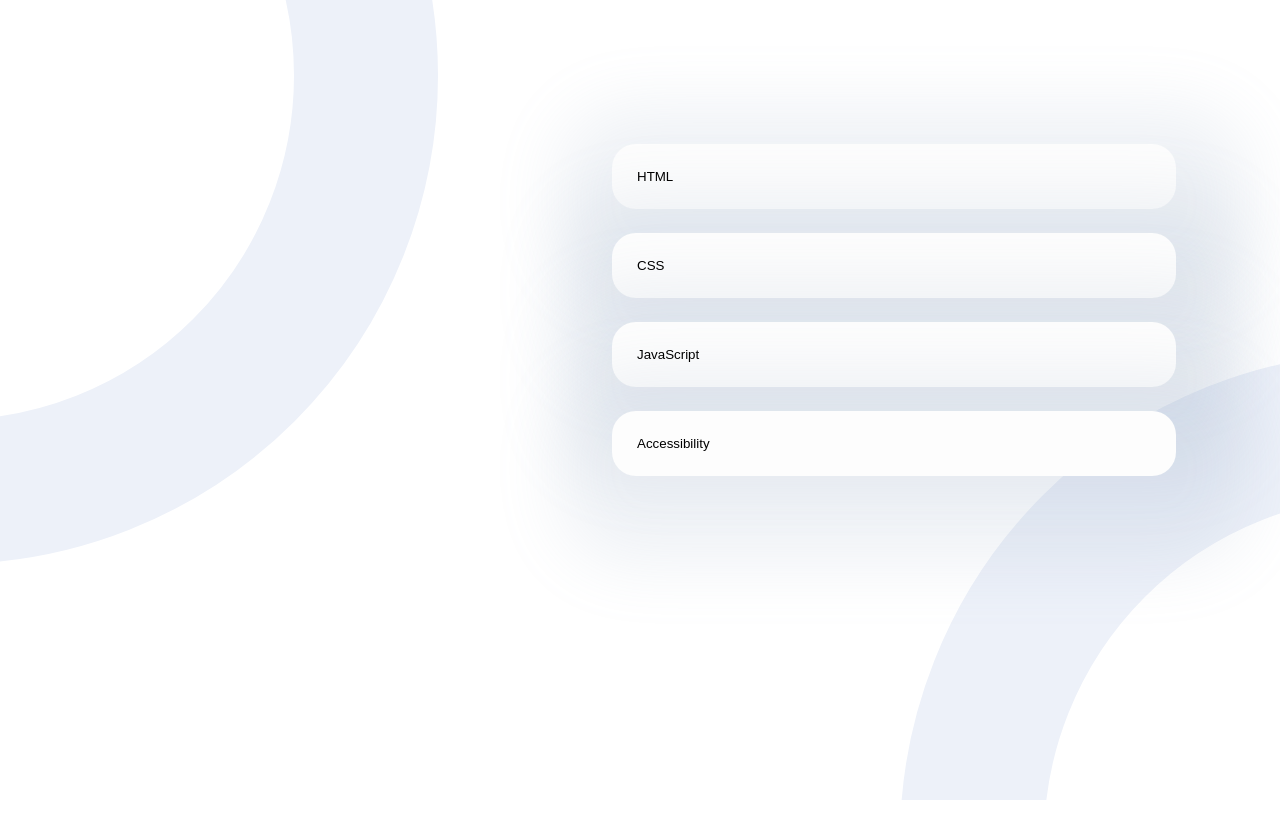
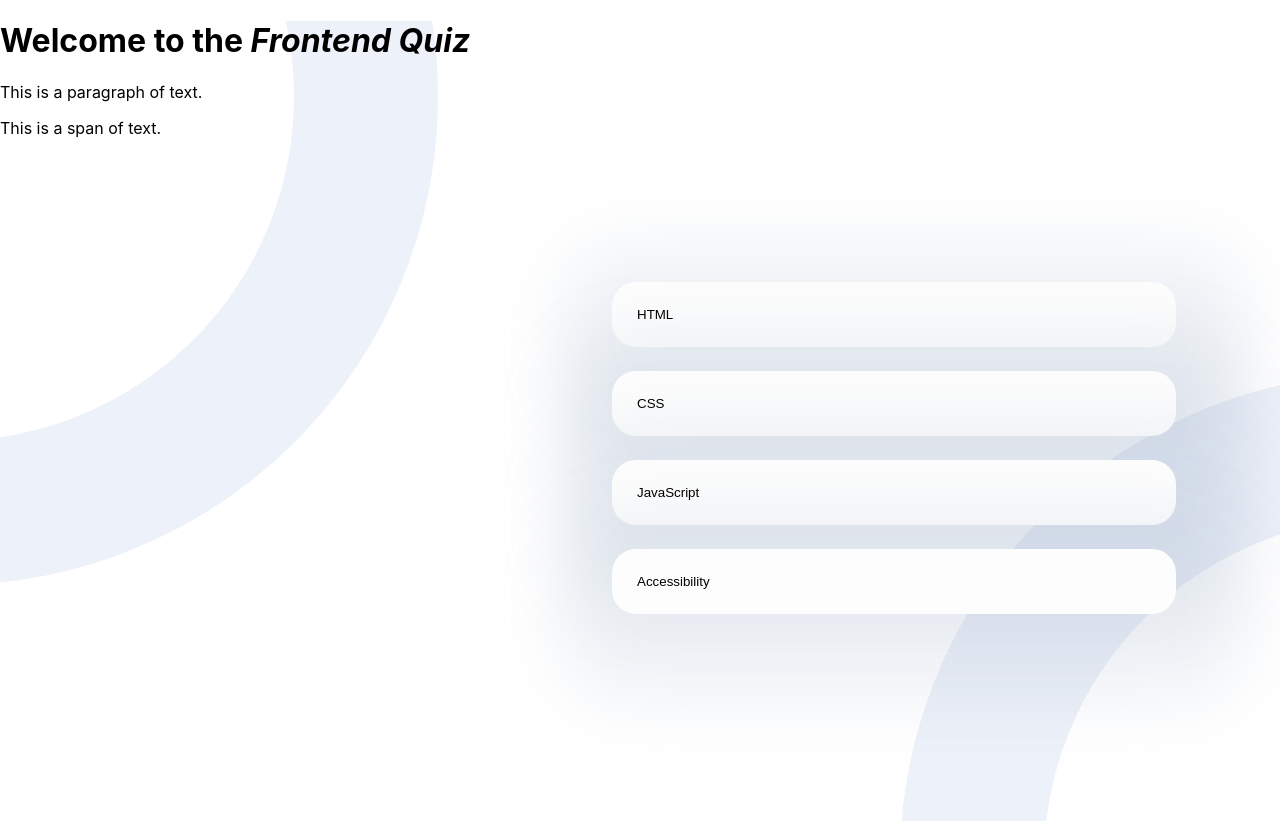
Before and after one commit to codey-sudo/FrontendQuiz, a React (Create React App) app in the folder frontend-quiz/: page / in a window 1280 px wide. Before the commit the page ends 800 px from the top, so only its background shows below. Built offline with nearby package versions, Linux system fonts and the light colour scheme.

Commit message:
Added new file for new component

```diff
--- a/frontend-quiz/src/App.jsx
+++ b/frontend-quiz/src/App.jsx
@@ -2,11 +2,13 @@
 import Button from './button.jsx';
 import './App.css';
 import jsonData from './data.json';
+import Header from './HeaderText.jsx'
 
 
 function App() {
   return (
     <div className="App">
+    <div><Header /></div>
      <div className='button-frame'>
        {jsonData.quizzes.map((quiz, index) => (
          <Button key={index} buttonText={quiz.title} />
--- /dev/null
+++ b/frontend-quiz/src/HeaderText.jsx
@@ -0,0 +1,13 @@
+import React from 'react';
+
+const HeaderText = () => {
+  return (
+    <div>
+      <h1>Welcome to the <em>Frontend Quiz</em></h1>
+      <p>This is a paragraph of text.</p>
+      <span>This is a span of text.</span>
+    </div>
+  );
+}
+
+export default HeaderText;
```
Also changed, not shown: frontend-quiz/src/button.jsx (line endings or trailing spaces).
